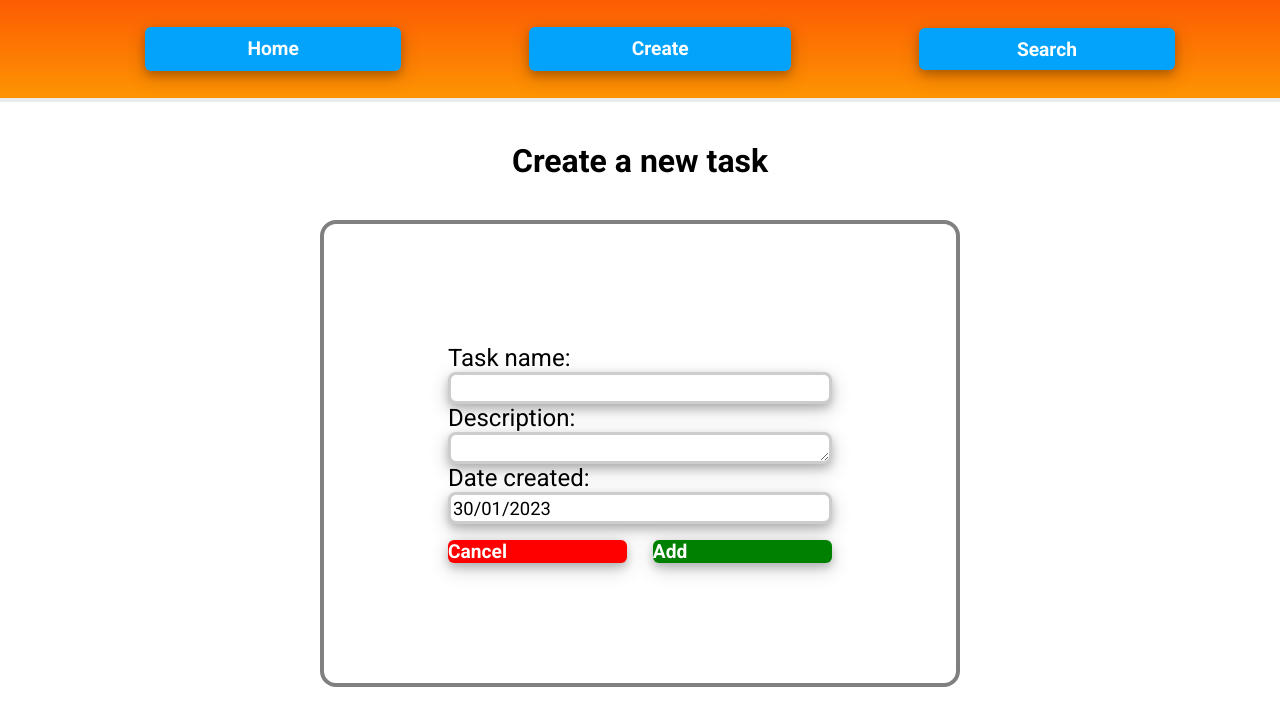
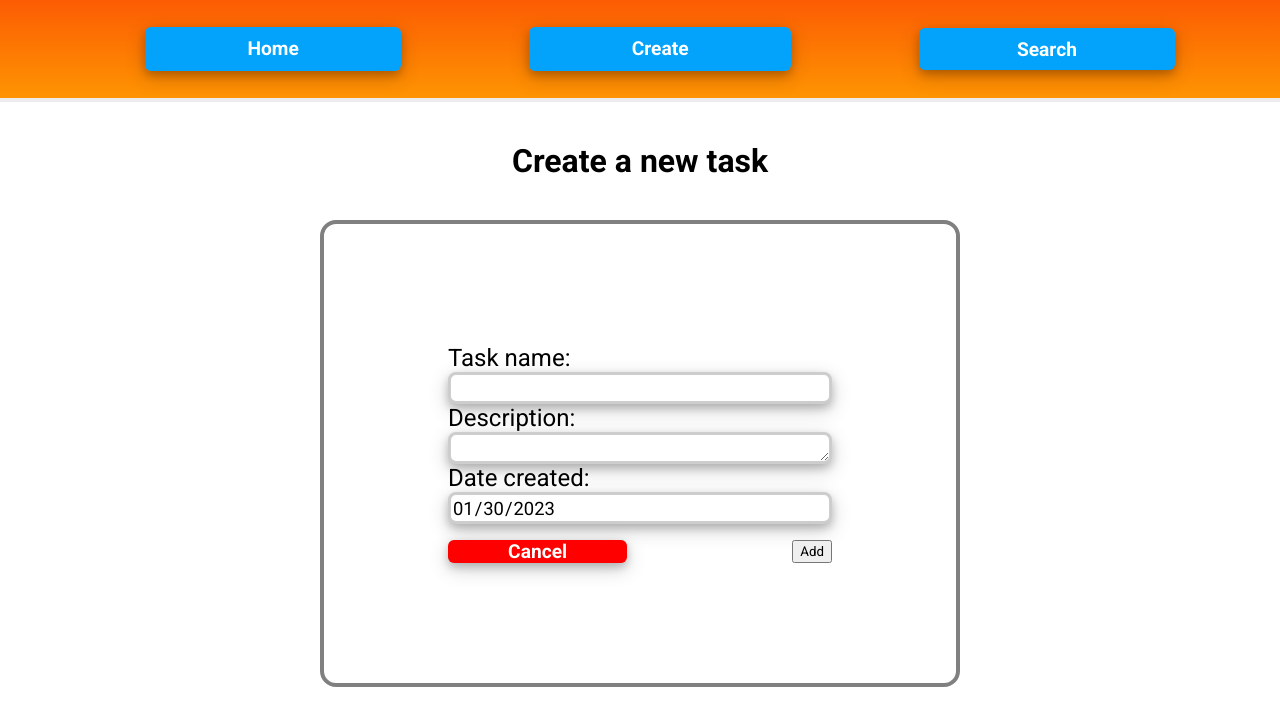
Before and after one commit to sadsewd/to-do-list-app, a React (Create React App) app: page /create in a window 1280 px wide. Shown: the top 726 px of the page. Built offline with nearby package versions, Linux system fonts and the light colour scheme.

Commit message:
Added form saving data to localstorage and redirect to home page

```diff
--- a/src/Components/create.js
+++ b/src/Components/create.js
@@ -1,31 +1,63 @@
-//import useLocalStorage from "../useLocalStorage";
+import { useNavigate } from "react-router-dom";
 import * as S from "./style.ts";
 
-var today = new Date();
-var dd = String(today.getDate()).padStart(2, "0");
-var mm = String(today.getMonth() + 1).padStart(2, "0"); //January is 0!
-var yyyy = today.getFullYear();
-today = dd + "/" + mm + "/" + yyyy;
+//function for getting current day for task date of creation
+function getCurrentDate() {
+  let today = new Date();
+  let dd = String(today.getDate()).padStart(2, "0");
+  let mm = String(today.getMonth() + 1).padStart(2, "0");
+  let yyyy = today.getFullYear();
+  today = yyyy + "-" + mm + "-" + dd;
+  return today;
+}
 
 export default function Create() {
+  //each task is an object which contains the necessary data for the task
+  let task = {};
+  let name = {};
+  let description = {};
+  let navigate = useNavigate();
+
+  const handleSubmit = (event) => {
+    event.preventDefault();
+    task = { ...name, ...description, date: getCurrentDate() };
+    let newTaskId = localStorage.length + 1;
+    localStorage.setItem(JSON.stringify(newTaskId), JSON.stringify(task));
+    navigate("/");
+  };
+
   return (
     <div>
       <S.Heading>Create a new task</S.Heading>
       <S.Div>
-        <S.Form>
+        <S.Form onSubmit={handleSubmit}>
           <S.Label>Task name:</S.Label>
-          <S.Input type="text" />
+          <S.Input
+            type="text"
+            id="taskName"
+            //data gets stored when changes occur
+            onChange={(e) => (name = { taskName: e.target.value })}
+          />
           <S.Label>Description:</S.Label>
-          <S.TextArea id="description" cols="30" rows="10" />
+          <S.TextArea
+            id="description"
+            //data gets stored when changes occur
+            onChange={(e) => (description = { description: e.target.value })}
+          />
           <S.Label>Date created:</S.Label>
-          <S.Input type="text" value={today} readOnly />
+          <S.Input
+            type="date"
+            id="dateCreated"
+            value={getCurrentDate()}
+            readOnly
+          />
           <S.FormDiv>
             <S.Button to="/" className="cancel">
               Cancel
             </S.Button>
-            <S.Button to="/" className="add">
+            <button className="add" type="submit">
               Add
-            </S.Button>
+            </button>
           </S.FormDiv>
         </S.Form>
       </S.Div>
--- a/src/Components/style.ts
+++ b/src/Components/style.ts
@@ -32,6 +32,7 @@ export const Button = styled(Link)`
   border-radius: 6px;
   color: white;
   font-weight: bold;
+  text-align: center;
   font-size: 1.5vw;
   &:hover {
     cursor: pointer;
@@ -75,15 +76,15 @@ export const StyledSearchBar = styled.input`
     box-shadow: ${BoxShadowA};
     outline: none;
     &::placeholder {
-      color: white;
+      visibility: hidden;
     }
   }
   &:hover{
     box-shadow: ${BoxShadowA};
-    &::placeholder {
+    &::placeholder{
       ${TextBorder};
       color: rgb(254, 148, 2);
-      transition: ease-out .3s;
+      transition: ease-in .3s;
     }
   }
 `;
```
Also changed, not shown: src/useLocalStorage.js (+5 -4 lines).
